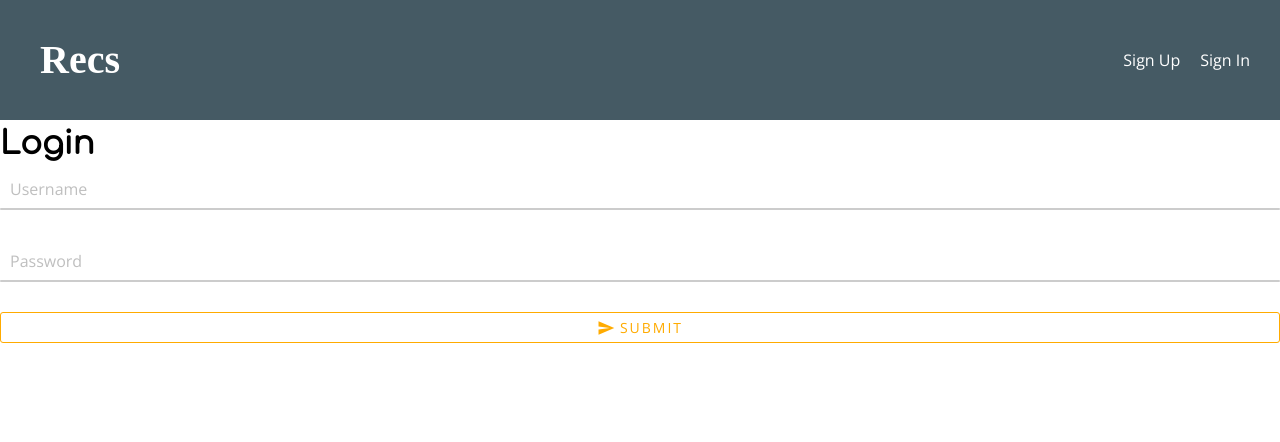
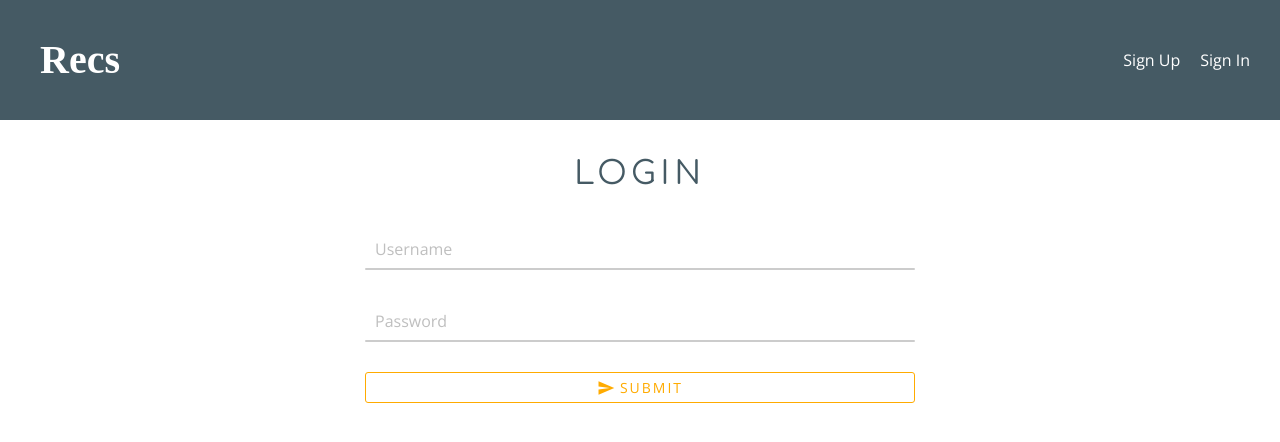
Before and after one commit to cooltable/recommendations-, a Vue app in the folder client/: page /#/login in a window 1280 px wide. Shown: the top 442 px of the page. Built offline with nearby package versions, Linux system fonts and the light colour scheme; a web font is replaced by a local one.

Commit message:
udpated login styling

```diff
--- a/client/src/views/Login.vue
+++ b/client/src/views/Login.vue
@@ -41,3 +41,20 @@ export default {
     />
   </div>
 </template>
+
+<style lang="scss" scoped>
+@import '../variables';
+.login {
+  text-align: center;
+  max-width: 550px;
+  margin: 0 auto;
+
+  h1 {
+    margin: 30px 0;
+    text-transform: uppercase;
+    letter-spacing: 5px;
+    color: $color-primary;
+    font-weight: normal;
+  }
+}
+</style>
```
